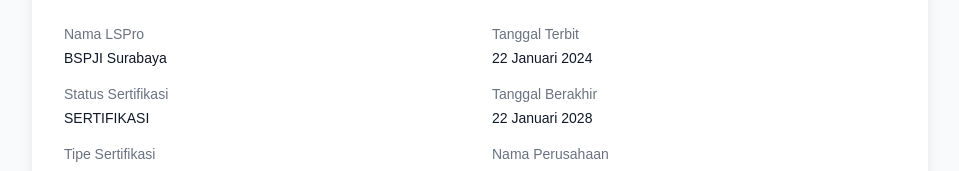
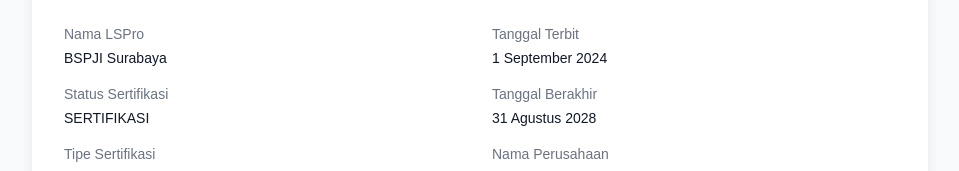
Before and after one commit to Y0nnS/khnBhPrjkCstmr1, a Next.js app: page / in a window 1280 px wide. Shown: the part 299-470 px from the top of the page, without its empty margins (160-1119 px from the left). Built offline with nearby package versions, Linux system fonts and the light colour scheme.

Commit message:
Update Data

```diff
--- a/src/app/page.tsx
+++ b/src/app/page.tsx
@@ -57,8 +57,8 @@ const CertificateDisplayPage = () => {
                   <InfoCard label="Nomor dan Judul" value="SNI 02-2804-2005 (Pupuk Dolomit)" />
                 </div>
                 <div className="space-y-4">
-                  <InfoCard label="Tanggal Terbit" value="22 Januari 2024" />
-                  <InfoCard label="Tanggal Berakhir" value="22 Januari 2028" />
+                  <InfoCard label="Tanggal Terbit" value="1 September 2024" />
+                  <InfoCard label="Tanggal Berakhir" value="31 Agustus 2028" />
                   <InfoCard label="Nama Perusahaan" value="PT. DWI JAYA EKAPRIMA" />
                   <InfoCard
                     label="Alamat Perusahaan"
```
